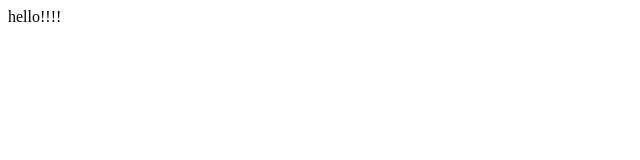
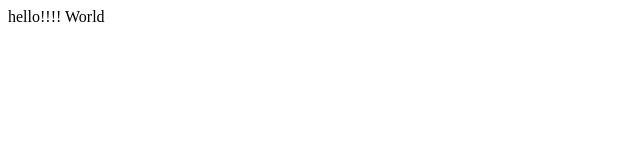
Before and after one commit to githubpradyumn/dev, a plain HTML site: page index.html in a window 1280 px wide. Shown: the full height of the page, 0-640 px from the left. Drawn offline with Linux system fonts and the light colour scheme.

Commit message:
add to github

```diff
--- a/index.html
+++ b/index.html
@@ -6,6 +6,6 @@
     <title>Hello World</title>
 </head>
 <body>
-    hello!!!!
+    hello!!!! World
 </body>
 </html>
```
